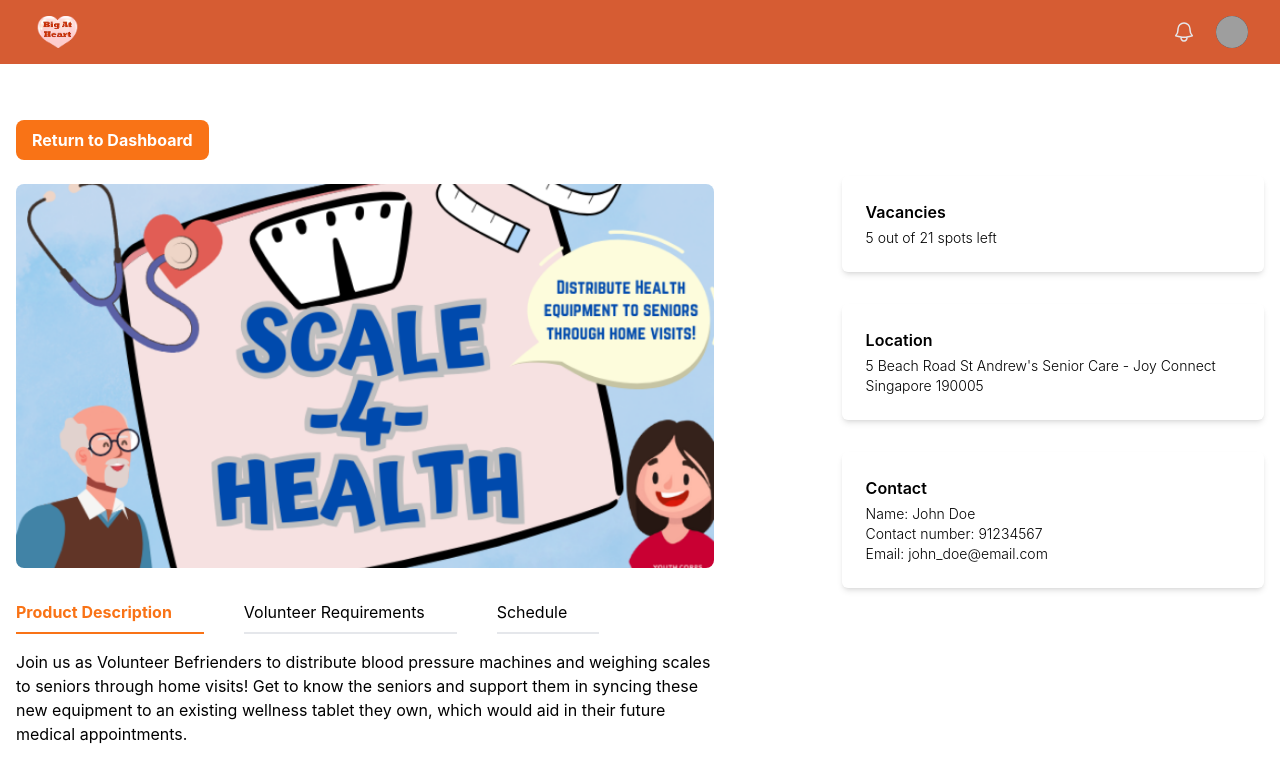
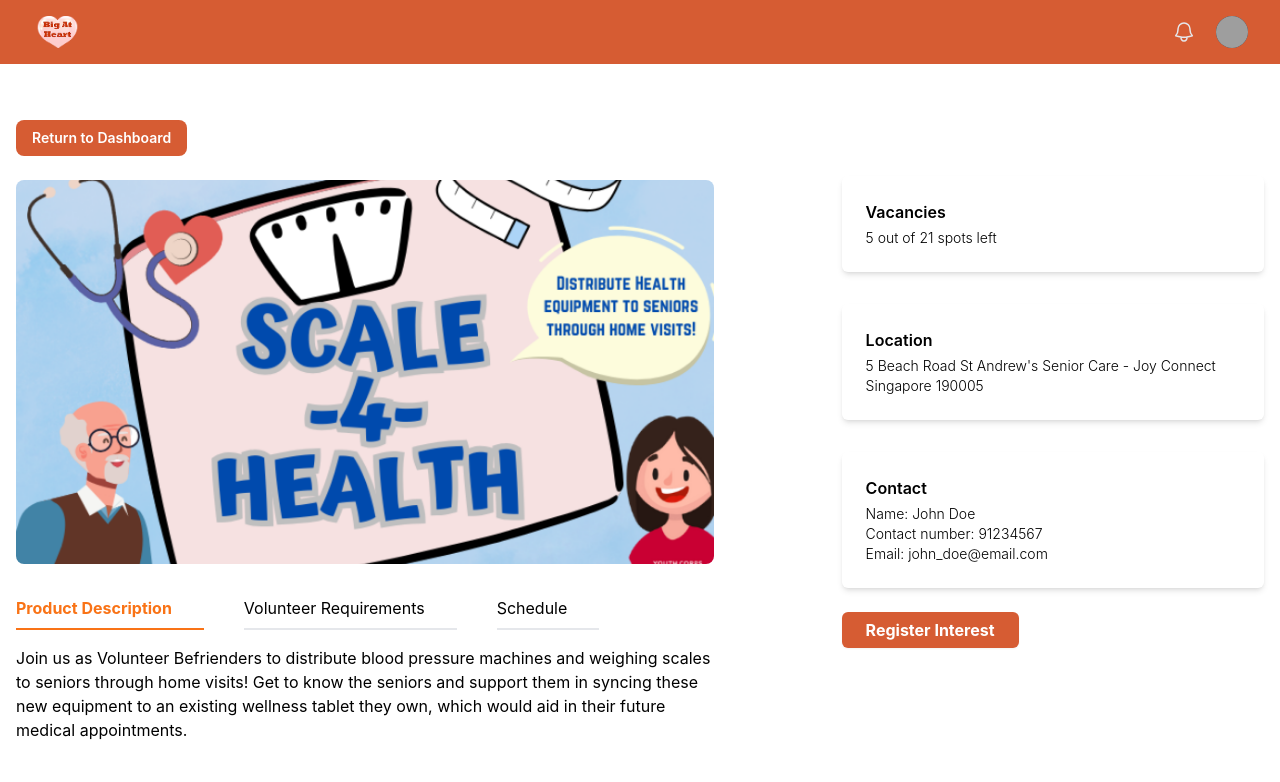
Before and after one commit to CJun1039/VoMA, a React (Create React App) app in the folder frontend/: page /events/1 in a window 1280 px wide. Shown: the top 782 px of the page. Built offline with nearby package versions, Linux system fonts and the light colour scheme; grey boxes are pictures that could not be loaded.

Commit message:
Add register interest button

```diff
--- a/frontend/src/components/SingleEventPage/SingleEventPage.js
+++ b/frontend/src/components/SingleEventPage/SingleEventPage.js
@@ -17,7 +17,7 @@ export default function SingleEventPage() {
         <div className="col-span-3">
           <div className="flex flex-col items-start">
             <button
-              className="bg-orange-500 hover:bg-orange-700 text-white py-2 px-4 font-bold rounded-lg"
+              className="bg-orange-red/80 hover:bg-orange-red/90 text-sm text-white py-2 px-4 font-semibold rounded-lg"
               onClick={handleNavigateButton}
             >
               Return to Dashboard
@@ -99,6 +99,11 @@ function Tabs() {
 
 function LeftBlock(props) {
   const { data } = props;
+  const navigate = useNavigate();
+  const handleRegisterButton = () => {
+    navigate("/dashboard");
+  };
+
   return (
     <div className="flex flex-col pt-14">
       <div className="shadow-md p-6 rounded-md mb-4">
@@ -119,6 +124,14 @@ function LeftBlock(props) {
         </p>
         <p className="font-light text-sm">Email: {data.contact.email}</p>
       </div>
+      <div className="mt-2">
+        <button
+          className="rounded-md bg-orange-red/80 px-6 py-1.5 font-bold leading-6 text-white shadow-sm hover:bg-orange-red/90"
+          onClick={handleRegisterButton}
+        >
+          Register Interest
+        </button>
+      </div>
     </div>
   );
 }
```
